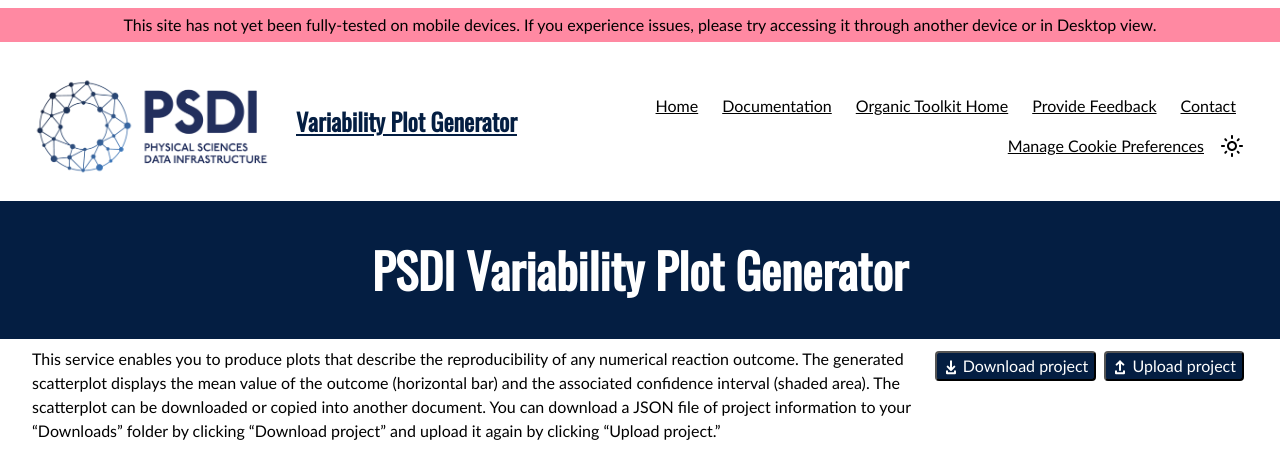
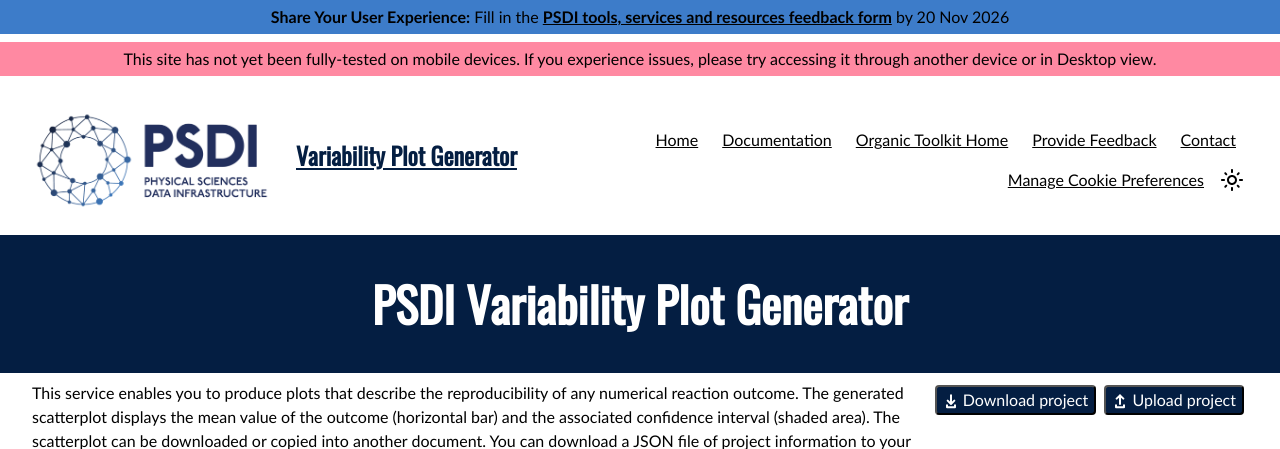
Before and after one commit to PSDI-UK/psdi-variability-plot, a Flask app: page / in a window 1280 px wide. Shown: the top 449 px of the page. Run offline with Flask 3, Linux system fonts and the light colour scheme; some web fonts are replaced.

Commit message:
Add announcement bar and update common assets

```diff
--- a/psdi_variability_plot/static/css/psdi-common.css
+++ b/psdi_variability_plot/static/css/psdi-common.css
@@ -524,10 +524,27 @@ body>* {
   height          : auto !important;
 }
 
-.announcementBarContent_xLdY {
+.announcementBar_mb4j.info {
+  background-color: var(--ifm-color-info);
+}
+
+.announcementBar_mb4j:has(>.closeButton_CVFx) {
+  flex-direction : row;
+  justify-content: center;
+}
+
+.announcementBarPlaceholder_vyr4 {
+  display: none;
+}
+
+.announcementBar_mb4j .announcementBarContent_xLdY {
   font-size : 1rem;
   padding   : 5px 0;
   text-align: center;
+}
+
+.announcementBar_mb4j:has(>.closeButton_CVFx) .announcementBarContent_xLdY {
+  flex: none;
 }
 
 .header .max-width-box {
--- a/psdi_variability_plot/templates/parent/layout.htm
+++ b/psdi_variability_plot/templates/parent/layout.htm
@@ -71,11 +71,12 @@
 
   {% block announcement %}
   <!-- Announcement bar: Uncomment and fill in when needed to announce things such as downtime -->
-  <!--<div class="announcementBar_mb4j mathjax_ignore" role="banner">
-    <div class="max-width-box announcementBarContent_xLdY">Due to maintenance on underlying systems this service will be
-      at-risk from 3rd - 12th July
+  <div class="announcementBar_mb4j mathjax_ignore info" role="banner">
+    <div class="max-width-box announcementBarContent_xLdY">
+      <strong>Share Your User Experience:</strong> Fill in the <a href="https://forms.cloud.microsoft/e/N1QrmjuGqW">PSDI
+        tools, services and resources feedback form</a> by 20 Nov 2026
     </div>
-  </div>-->
+  </div>
   <div class="mobile-only">
     <div class="announcementBar_mb4j mathjax_ignore" role="banner">
       <div class="max-width-box announcementBarContent_xLdY">
```
